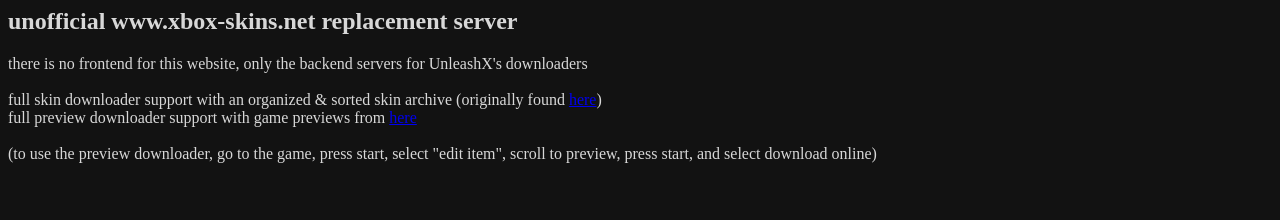
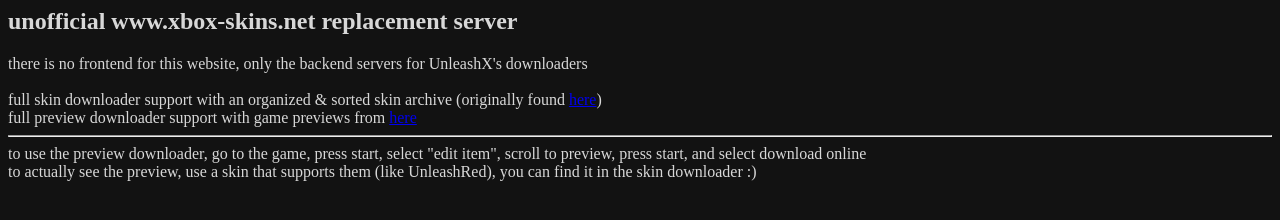
Before and after one commit to shy1132/xboxskins, a website: page public/index.html in a window 1280 px wide. Drawn offline with Linux system fonts and the light colour scheme.

Commit message:
one more edit

```diff
--- a/public/index.html
+++ b/public/index.html
@@ -5,9 +5,10 @@
   </head>
   <body text="#D8D8D8" bgcolor="#121212">
     <h2>unofficial www.xbox-skins.net replacement server</h2>
-	there is no frontend for this website, only the backend servers for UnleashX's downloaders<br><br>
-  full skin downloader support with an organized & sorted skin archive (originally found <a href="https://archive.org/details/XBUXSkins">here</a>)<br>
-  full preview downloader support with game previews from <a href="https://1fichier.com/dir/0VjW41tf">here</a><br><br>
-  (to use the preview downloader, go to the game, press start, select "edit item", scroll to preview, press start, and select download online)
+    there is no frontend for this website, only the backend servers for UnleashX's downloaders<br><br>
+    full skin downloader support with an organized & sorted skin archive (originally found <a href="https://archive.org/details/XBUXSkins">here</a>)<br>
+    full preview downloader support with game previews from <a href="https://1fichier.com/dir/0VjW41tf">here</a><br><hr>
+    to use the preview downloader, go to the game, press start, select "edit item", scroll to preview, press start, and select download online<br>
+    to actually see the preview, use a skin that supports them (like UnleashRed), you can find it in the skin downloader :)
   </body>
 </html>
```
